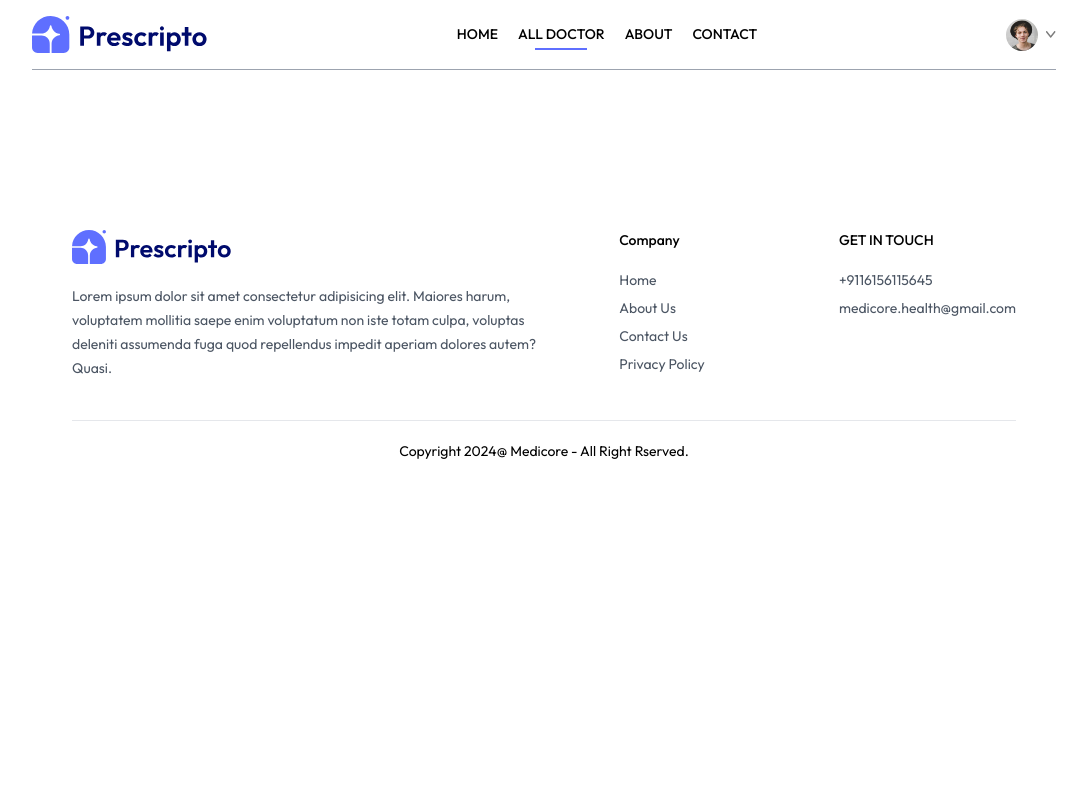
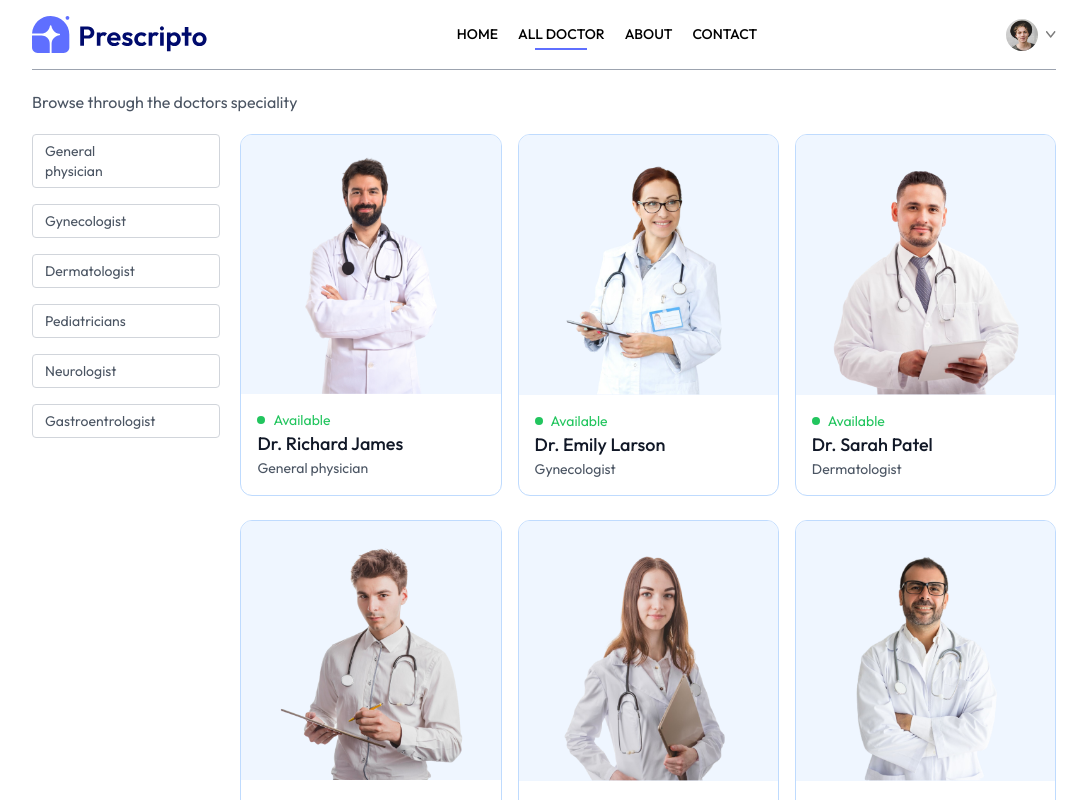
Before and after one commit to adi0422/MEDICORE, a React (Vite) app in the folder Frontend/: page /doctors in a window 1280 px wide. Shown: the top 800 px of the page, without its empty margins (96-1183 px from the left). Built offline with nearby package versions, Linux system fonts and the light colour scheme.

Commit message:
All Doctors page design

```diff
--- a/Frontend/src/components/Navbar.jsx
+++ b/Frontend/src/components/Navbar.jsx
@@ -9,7 +9,7 @@
     const [token,setToken] = useState(true) // when ever we have token we are loged in or we are loged out
   return (
     <div className='flex items-center justify-between text-sm py-4 mb-5 border-b border-b-gray-400'>
-      <img className='w-44 cursor-pointer' src={assets.logo} alt="" />
+      <img onClick={()=>navigate('/')} className='w-44 cursor-pointer' src={assets.logo} alt="" />
       <ul className='hidden md:flex item-start gap-5 font-medium'>
         <NavLink to='/'>
             <li className='py-1'>HOME</li>
--- a/Frontend/src/pages/Doctor.jsx
+++ b/Frontend/src/pages/Doctor.jsx
@@ -1,9 +1,53 @@
-import React from 'react'
+import React, { useContext, useEffect, useState } from 'react'
+import { useNavigate, useParams } from 'react-router-dom'
+import { AppContext } from '../context/AppContext'
 
 const Doctor = () => {
+
+  const{speciality} = useParams()
+  const navigate =useNavigate()
+  const [filterDoc,setFilterDoc] = useState([]) //in this arrary we add the doctors
+  const {doctors} = useContext(AppContext)
+
+  const applyFliter = () =>{
+    if(speciality){
+      setFilterDoc(doctors.filter(doc => doc.speciality === speciality))
+    }else{
+      setFilterDoc(doctors)
+    }
+  }
+  useEffect(()=>{
+    applyFliter()
+  },[doctors,speciality])
   return (
     <div>
-
+      <p className='text-gray-600 '>Browse through the doctors speciality</p>
+      <div className='flex flex-col sm:flex-row items-start gap-5 mt-5'>
+        <div className=' flex flex-col gap-4 text-sm text-gray-600'>
+          <p onClick={()=> speciality === 'General physician' ? navigate('/doctors') : navigate('/doctors/General physician')} className={`w-[94vw] sm:w-auto pl-3 py-1.5 pr-16 border border-gray-300 rounded transition-all cursor-pointer ${speciality === "General physician" ? "bg-indigo-100 text-black" : ""}`}>General physician</p>
+          <p onClick={()=> speciality === 'Gynecologist' ? navigate('/doctors') : navigate('/doctors/Gynecologist')} className={`w-[94vw] sm:w-auto pl-3 py-1.5 pr-16 border border-gray-300 rounded transition-all cursor-pointer ${speciality === "Gynecologist" ? "bg-indigo-100 text-black" : ""}`}>Gynecologist</p>
+          <p onClick={()=> speciality === 'Dermatologist' ? navigate('/doctors') : navigate('/doctors/Dermatologist')} className={`w-[94vw] sm:w-auto pl-3 py-1.5 pr-16 border border-gray-300 rounded transition-all cursor-pointer ${speciality === "Dermatologist" ? "bg-indigo-100 text-black" : ""}`}>Dermatologist</p>
+          <p onClick={()=> speciality === 'Pediatricians' ? navigate('/doctors') : navigate('/doctors/Pediatricians')} className={`w-[94vw] sm:w-auto pl-3 py-1.5 pr-16 border border-gray-300 rounded transition-all cursor-pointer ${speciality === "Pediatricians" ? "bg-indigo-100 text-black" : ""}`}>Pediatricians</p>
+          <p onClick={()=> speciality === 'Neurologist' ? navigate('/doctors') : navigate('/doctors/Neurologist')} className={`w-[94vw] sm:w-auto pl-3 py-1.5 pr-16 border border-gray-300 rounded transition-all cursor-pointer ${speciality === "Neurologist" ? "bg-indigo-100 text-black" : ""}`}>Neurologist</p>
+          <p onClick={()=> speciality === 'Gastroentrologist' ? navigate('/doctors') : navigate('/doctors/Gastroentrologist')} className={`w-[94vw] sm:w-auto pl-3 py-1.5 pr-16 border border-gray-300 rounded transition-all cursor-pointer ${speciality === "Gastroentrologist" ? "bg-indigo-100 text-black" : ""}`}>Gastroentrologist</p>
+        </div>
+        <div className='w-full grid grid-cols-auto gap-4 gap-y-6'>
+              {
+                filterDoc.map((item,index)=>(
+                  <div onClick={()=>navigate(`/appoinment/${item._id}`)} key={index} className='border border-blue-200 rounded-xl overflow-hidden cursor-pointer hover:translate-y-[-10px] transition-all duration-500'>
+                      <img className='bg-blue-50 ' src={item.image} alt="" />
+                      <div className='p-4'>
+                          <div className='flex items-center gap-2 text-sm text-center text-green-500'>
+                              <p className='w-2 h-2 bg-green-500 rounded-full'></p><p>Available</p>
+                          </div>
+                          <p className=' text-gray-900 text-lg font-medium'>{item.name}</p>
+                          <p className='text-gray-600 text-sm'>{item.speciality}</p>
+                      </div>
+                  </div>
+              ))
+              }
+        </div>
+      </div>
     </div>
   )
 }
```
